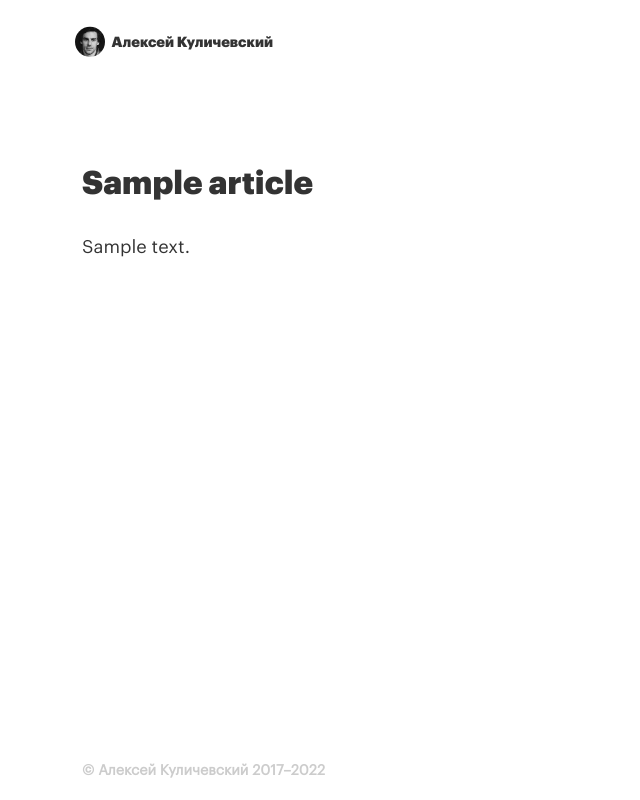
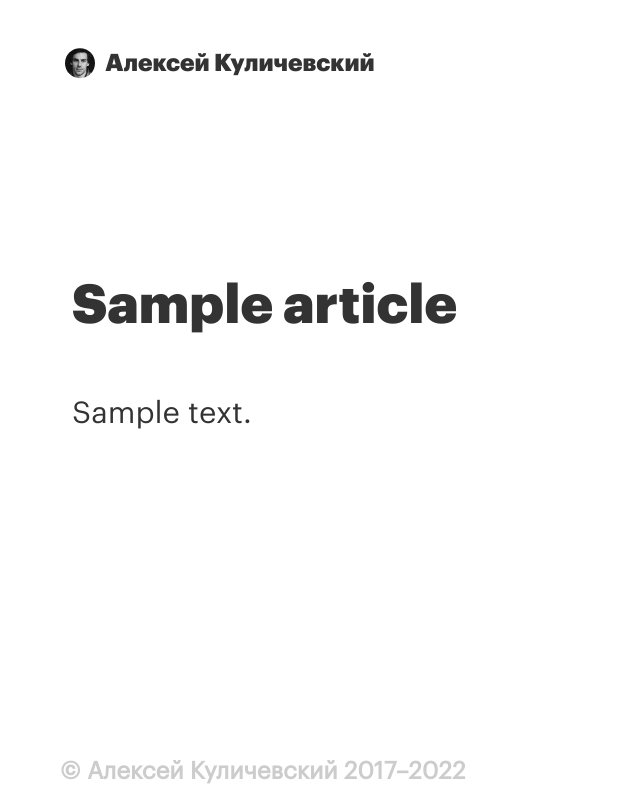
Before and after one commit to alexchevsky/smysl-io, a Django app: template blog/templates/home_page.html in a window 1280 px wide. Shown: the whole page, without its empty margins (0-640 px from the left). Run offline with Django 3.2, Linux system fonts and the light colour scheme; the template is opened without the code that fills it: most values are stand-ins (such as "Sample title", 1, 10 or a date in 2020).

Commit message:
make font size bigger on mobile

```diff
--- a/blog/static/blog/styles.css
+++ b/blog/static/blog/styles.css
@@ -172,11 +172,17 @@ td, th {
 }
 
 @media only screen and (max-width: 960px){
-  body {
-    font-size: 18px;
-  }
-
   table {
     width: 100%;
   }
 }
+
+@media only screen and (min-width: 576px){
+  body {
+    font-size: 30px;
+  }
+
+  div.container {
+    margin-left: 2em;
+  }
+}
```
